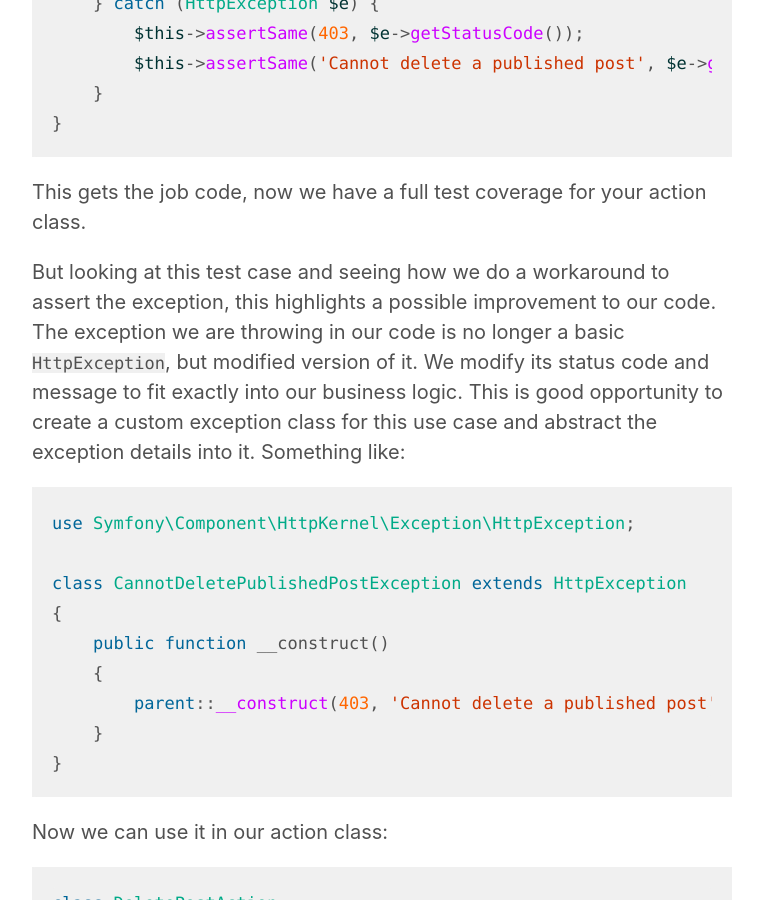
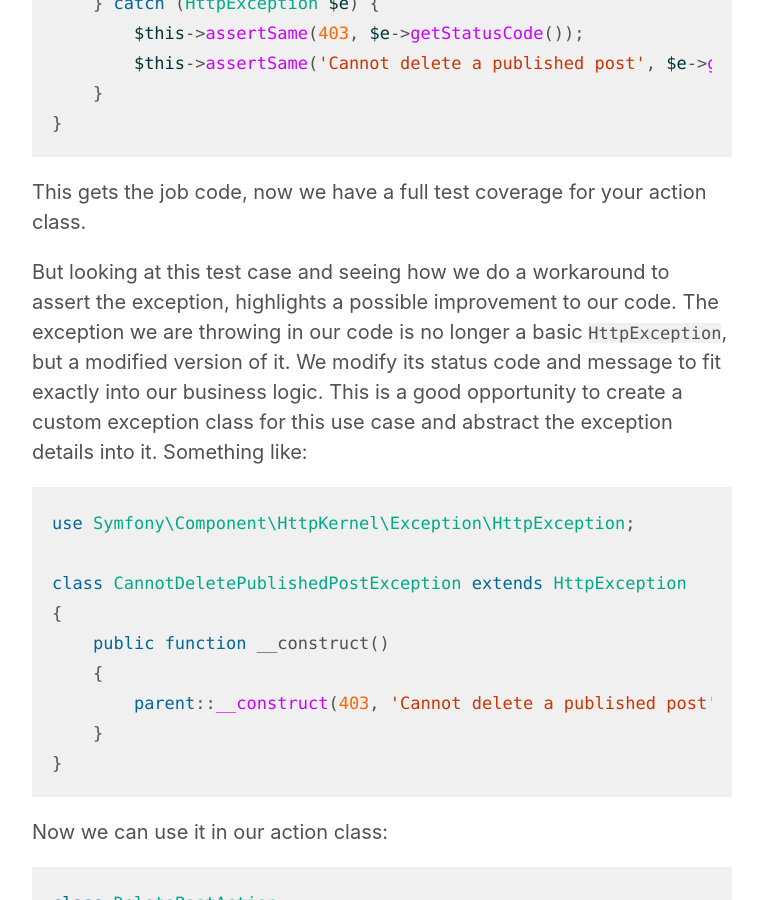
Before and after one commit to orkhanahmadov/orkhanahmadov.github.io, a Jekyll site: the page built from _posts/2024-02-29-unit-testing-exceptions-in-php.md, in a window 1280 px wide and 900 px high, scrolled down 4366 px. Shown: the whole window, without its empty margins (258-1021 px from the left). Built offline with Jekyll 4.4.1, drawn with Linux system fonts in a browser that asks for light colours; some of the changed text lies outside the part shown.

Commit message:
Fix typos

````diff
--- a/_posts/2024-02-29-unit-testing-exceptions-in-php.md
+++ b/_posts/2024-02-29-unit-testing-exceptions-in-php.md
@@ -146,10 +146,10 @@
 
 This gets the job code, now we have a full test coverage for your action class.
 
-But looking at this test case and seeing how we do a workaround to assert the exception, this highlights a possible improvement to our code.
-The exception we are throwing in our code is no longer a basic `HttpException`, but modified version of it.
+But looking at this test case and seeing how we do a workaround to assert the exception, highlights a possible improvement to our code.
+The exception we are throwing in our code is no longer a basic `HttpException`, but a modified version of it.
 We modify its status code and message to fit exactly into our business logic.
-This is good opportunity to create a custom exception class for this use case and abstract the exception details into it. Something like:
+This is a good opportunity to create a custom exception class for this use case and abstract the exception details into it. Something like:
 
 ```php
 use Symfony\Component\HttpKernel\Exception\HttpException;
@@ -197,7 +197,7 @@
 As you can see because we use the custom exception class, we no longer need to assert against the internals of this exception class.
 
 Of course, we still want to be sure that `CannotDeletePublishedPostException` is using the correct status code and message,
-but it is no longer the concern of this test case, but rather the concern of dedicated test case for the exception class itself.
+but it is no longer the concern of this test case, but rather the concern of a dedicated test case for the exception class itself.
 
 ```php
 class CannotDeletePublishedPostExceptionTest extends TestCase
````
Also changed, not shown: other parts of _posts/2024-02-29-unit-testing-exceptions-in-php.md (+4 -4 lines).
